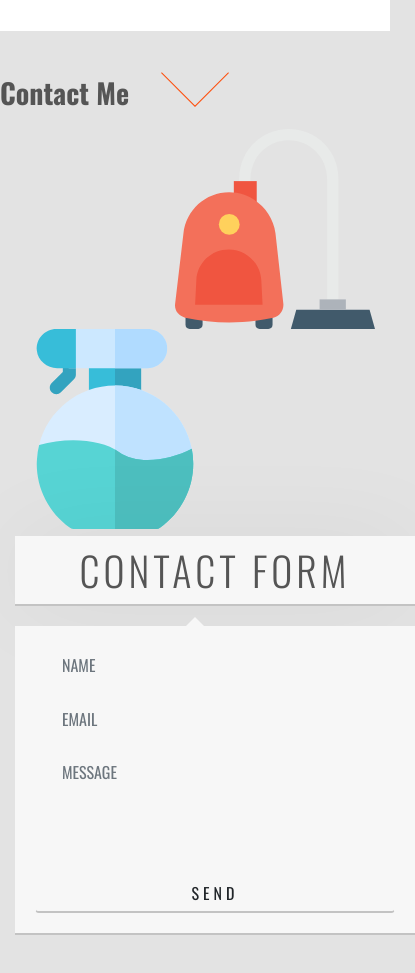
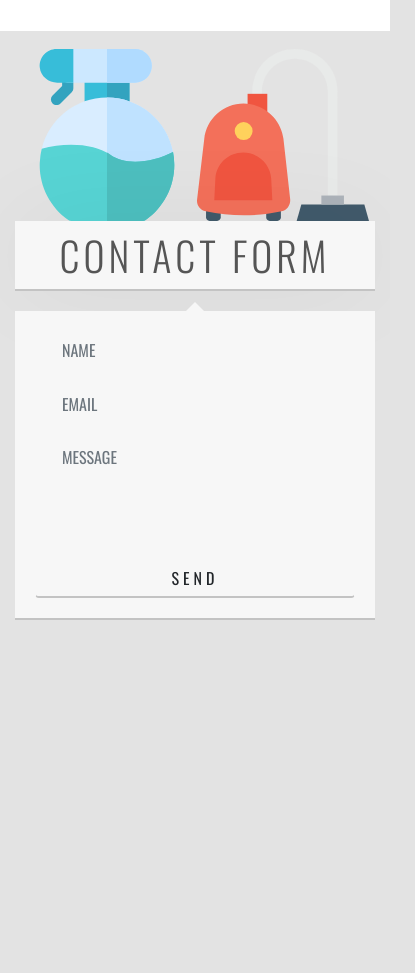
Before and after one commit to vanhunick/Cleaning, a plain HTML site: page index.html in a window 390 px wide. Shown: the part 1288-2261 px from the top of the page, 415 px wide, since content can reach past the window. After the commit the page ends 1951 px from the top, so only its background shows below. Drawn offline with nearby package versions, Linux system fonts and the light colour scheme.

Commit message:
Adjusted CSS to make more mobile friendly

```diff
--- a/css/index.css
+++ b/css/index.css
@@ -1,4 +1,7 @@
-@import url(http://fonts.googleapis.com/css?family=Oswald:400,700,300);
+@import url(https://fonts.googleapis.com/css?family=Oswald:400,700,300);
+
+
+
 .centered {
   margin: 0 auto;
   text-align: center;
@@ -19,9 +22,9 @@ body {
   font-weight: 300;
   padding-top: 40px;
 }
-body * {
+/*body * {
   outline: none !important;
-}
+}*/
 header h1 {
   text-transform: uppercase;
   margin: 0 auto;
@@ -51,6 +54,7 @@ section {
   border-right: 10px solid transparent;
   border-bottom: 10px solid #f7f7f7;
 }
+
 form#contact {
   margin: 0 auto;
   text-align: center;
@@ -59,6 +63,18 @@ form#contact {
   padding: 20px;
   background-color: #f7f7f7;
 }
+
+.images {
+  width:400px;
+  margin:0 auto 0 auto;
+  text-align:center;
+}
+
+.alignHori {
+  display: inline-block;
+  text-align: center;
+}
+
 .form-control {
   box-shadow: none;
   border-radius: 0;
@@ -106,6 +122,7 @@ button#send {
   -o-transition:.5s;
   transition:.5s;
 }
+
 .custom-icon:hover {
   background:rgba(0,0,0,0.6);
 }
@@ -139,7 +156,6 @@ button#send {
 }
 
 #sub-title {
-  /*margin-right: 14%;*/
   margin-top: 0%;
   font-size: 200%;
   margin-bottom: 5%;
@@ -150,7 +166,7 @@ button#send {
 
 #contact-me {
   margin-top: 5%;
-  margin-bottom: 5%;
+  margin-bottom: 18%;
   font-weight: bold;
 }
 
@@ -168,15 +184,15 @@ section {
 
 
 #section04 a {
-  padding-top: 60px;
+  padding-top: 50px;
 }
 #section04 a span {
   position: absolute;
   top: 0;
   left: 50%;
-  width: 48px;
-  height: 48px;
-  margin-left: -24px;
+  width: 24px;
+  height: 24px;
+  margin-left: -12px;
   border-left: 1px solid orangered;
   border-bottom: 1px solid orangered;
   -webkit-transform: rotate(-45deg);
@@ -207,3 +223,29 @@ section {
     transform: rotate(-45deg) translate(0, 0);
   }
 }
+
+@media only screen and (max-width: 500px) {
+  form#contact {
+    width: 100%;
+  }
+
+  header h1 {
+    width: 100%;
+  }
+
+  .images {
+    width: 100%;
+  }
+
+  img {
+    width: 48%;
+  }
+
+  #contact-me {
+    margin-top: 10%;
+  }
+
+  #contact-me-row {
+    display: none;
+  }
+}
--- a/index.html
+++ b/index.html
@@ -2,6 +2,7 @@
   <title>categories</title>
   <meta charset="utf-8">
   <meta name="viewport" content="width=device-width, initial-scale=1">
+
   <link rel="stylesheet prefetch" href="https:////netdna.bootstrapcdn.com/font-awesome/4.0.3/css/font-awesome.css">
 
   <!--Bootstrap theme-->
@@ -24,7 +25,6 @@
 </head>
 
 <body>
-
  <div class="container-fluid">
   <div class="row text-center">
     <div class="col-md-12">
@@ -32,7 +32,6 @@
       <h3 id="sub-title">Personal cleaning</h3>
     </div>
   </div>
-
 
   <div class="row text-center" id="service-row">
     <div class="col-md-4">
@@ -58,23 +57,25 @@
     </div>
   </div>
 
-  <div class="row text-center">
+  <div class="row text-center" id="contact-me-row">
     <section id="section04" class="demo">
       <a href="#contact-form-row"><span></span></a>
     </section>
     <h3 id="contact-me">Contact Me</h3>
   </div>
 
-<div class="row text-center" style="margin-bottom: 2%">
-<div class="col-md-6 text-right">
-<img src="svg/vacuum-cleaner.svg" alt="spray bottle" width="200px">
-</div>
-<div class="col-md-6 text-left">
-<img src="svg/spray-bottle.svg" alt="spray bottle" width="200px">
-</div>
+<div class="row" id="contact-form-row">
+
+<div class="col-md-12">
+  <div class="images">
+    <div class="alignHori">
+      <img class="alignHori" src="svg/spray-bottle.svg" alt="spray bottle" width="180px">
+    <img class="alignHori" src="svg/vacuum-cleaner.svg" alt="spray bottle" width="180px">
+    </div>
+  </div>
+
 </div>
 
-<div class="row" id="contact-form-row">
 <div class="col-md-12">
 <header>
   <h1>CONTACT FORM</h1>
```
